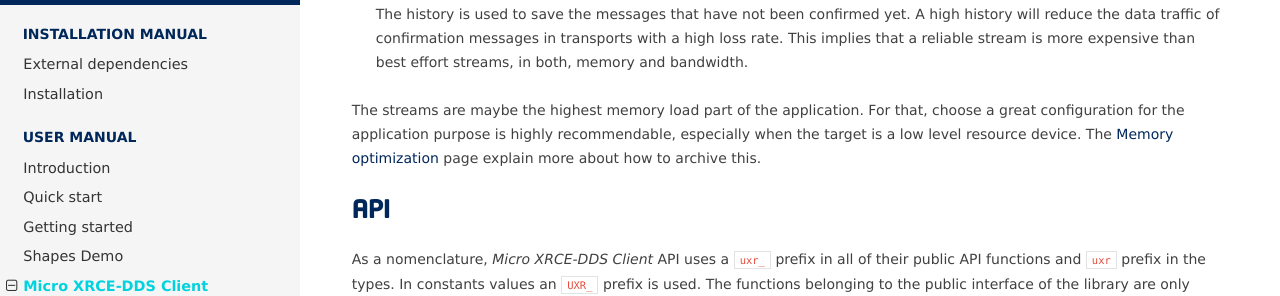
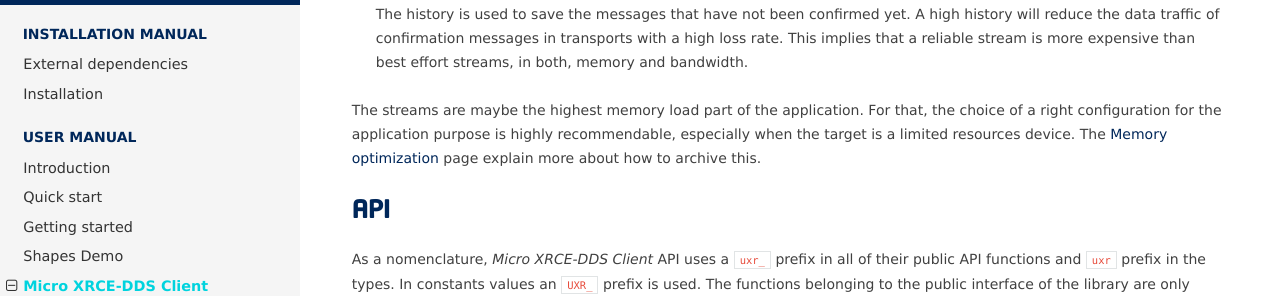
Before and after one commit to eProsima/Micro-XRCE-DDS-docs, a Sphinx documentation site: the page built from docs/client.rst, in a window 1280 px wide and 900 px high, scrolled down 2631 px. Shown: the part 158-454 px from the top of the window. Built offline with Sphinx 7.4.7 and the Read the Docs theme 2.0.0, drawn with Linux system fonts in a browser that asks for light colours.

Commit message:
Update docs/client.rst
Co-Authored-By: lemunozm <lemunozm@gmail.com>

```diff
--- a/docs/client.rst
+++ b/docs/client.rst
@@ -127,7 +127,7 @@
   This implies that a reliable stream is more expensive than best effort streams, in both, memory and bandwidth.
 
 The streams are maybe the highest memory load part of the application.
-For that, choose a great configuration for the application purpose is highly recommendable, especially when the target is a low level resource device.
+For that, the choice of a right configuration for the application purpose is highly recommendable, especially when the target is a limited resources device.
 The :ref:`optimization_label` page explain more about how to archive this.
 
 API
```
